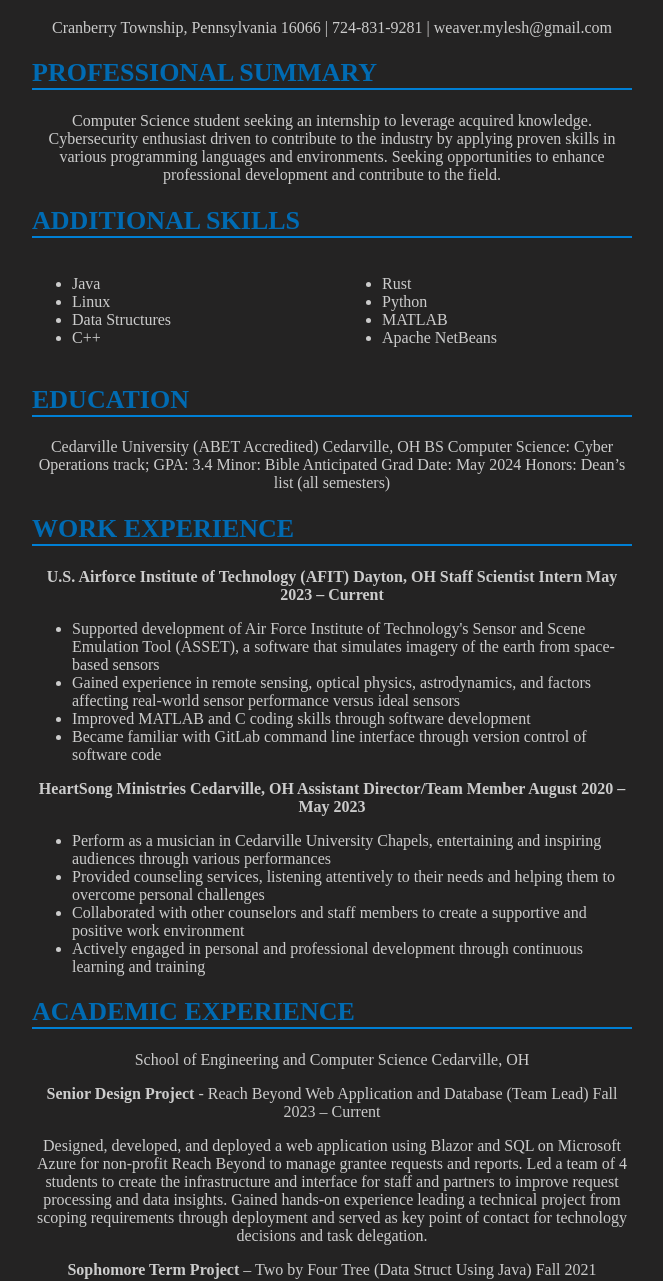
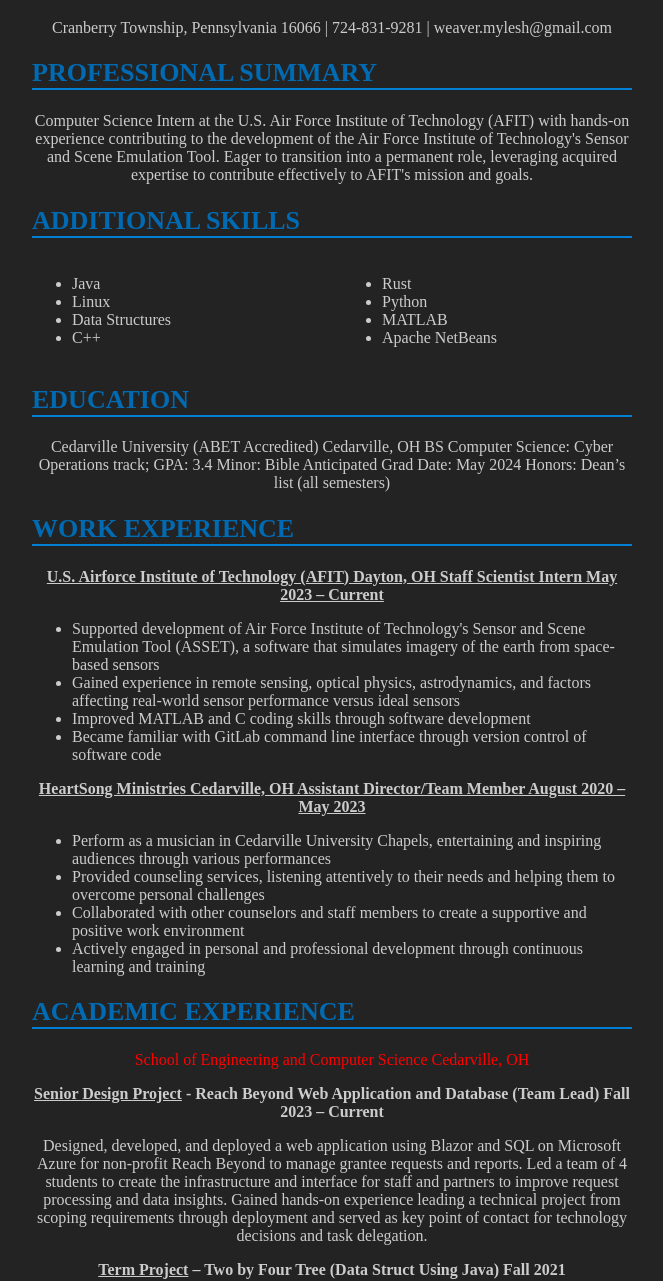
Before and after one commit to DreamWeaver3033/web-portfolio-file-server, a website: page about.html in a window 1280 px wide. Shown: the part 61-1342 px from the top of the page, without its empty margins (308-971 px from the left). Drawn offline with Linux system fonts and the light colour scheme.

Commit message:
resume formatting changes and rewrite of professional summary

```diff
--- a/about.html
+++ b/about.html
@@ -39,9 +39,10 @@
 
     <h2>PROFESSIONAL SUMMARY</h2>
 
-    <p>Computer Science student seeking an internship to leverage acquired knowledge. Cybersecurity enthusiast driven
-    to contribute to the industry by applying proven skills in various programming languages and environments.
-    Seeking opportunities to enhance professional development and contribute to the field.</p>
+    <p>Computer Science Intern at the U.S. Air Force Institute of Technology (AFIT) with hands-on experience
+      contributing to the development of the Air Force Institute of Technology's Sensor and Scene Emulation
+      Tool. Eager to transition into a permanent role, leveraging acquired expertise to contribute effectively
+       to AFIT's mission and goals.</p>
 
     <h2>ADDITIONAL SKILLS</h2>
     <div style="display: flex;">
@@ -74,8 +75,8 @@
 
     <h2>WORK EXPERIENCE</h2>
 
-    <p><b>U.S. Airforce Institute of Technology (AFIT) Dayton, OH
-    Staff Scientist Intern May 2023 – Current</b></p>
+    <p><b><u>U.S. Airforce Institute of Technology (AFIT) Dayton, OH
+    Staff Scientist Intern May 2023 – Current</u></b></p>
 
     <ul>
       <li>Supported development of Air Force Institute of Technology's Sensor and Scene Emulation Tool (ASSET),
@@ -86,8 +87,8 @@
       <li>Became familiar with GitLab command line interface through version control of software code</li>
     </ul>
 
-    <p><b>HeartSong Ministries Cedarville, OH
-    Assistant Director/Team Member August 2020 – May 2023</b></p>
+    <p><b><u>HeartSong Ministries Cedarville, OH
+    Assistant Director/Team Member August 2020 – May 2023</u></b></p>
 
     <ul>
      <li>Perform as a musician in Cedarville University Chapels, entertaining and inspiring audiences through
@@ -101,10 +102,10 @@
 
     <h2>ACADEMIC EXPERIENCE</h2>
 
-    <p>School of Engineering and Computer Science Cedarville, OH</p>
+    <p style="color:red;">School of Engineering and Computer Science Cedarville, OH</p>
 
-    <p><b>Senior Design Project</b> - Reach Beyond Web Application and Database (Team Lead)
-    Fall 2023 – Current</p>
+    <p><b><u>Senior Design Project</u> - Reach Beyond Web Application and Database (Team Lead)
+    Fall 2023 – Current</b></p>
 
     <p>Designed, developed, and deployed a web application using Blazor and SQL on Microsoft Azure for non-profit Reach
     Beyond to manage grantee requests and reports. Led a team of 4 students to create the infrastructure and interface for
@@ -112,8 +113,8 @@
     project from scoping requirements through deployment and served as key point of contact for technology decisions and
     task delegation.</p>
 
-    <p><b>Sophomore Term Project</b> – Two by Four Tree (Data Struct Using Java)
-    Fall 2021</p>
+    <p><b><u>Term Project</u> – Two by Four Tree (Data Struct Using Java)
+    Fall 2021</b></p>
 
     <p>Designed and implemented a two-by-four search tree data structure in C++ utilizing object oriented principles and
     techniques through creation of node, tree, and iterator classes to represent the hierarchical data relationships and
```
